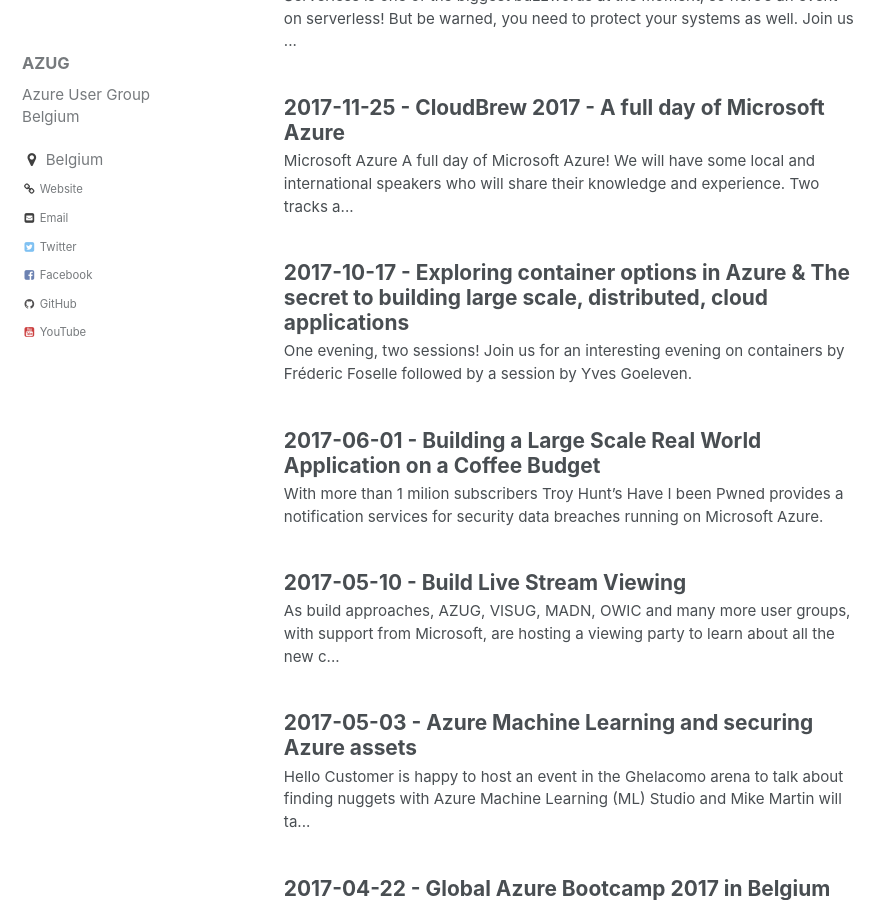
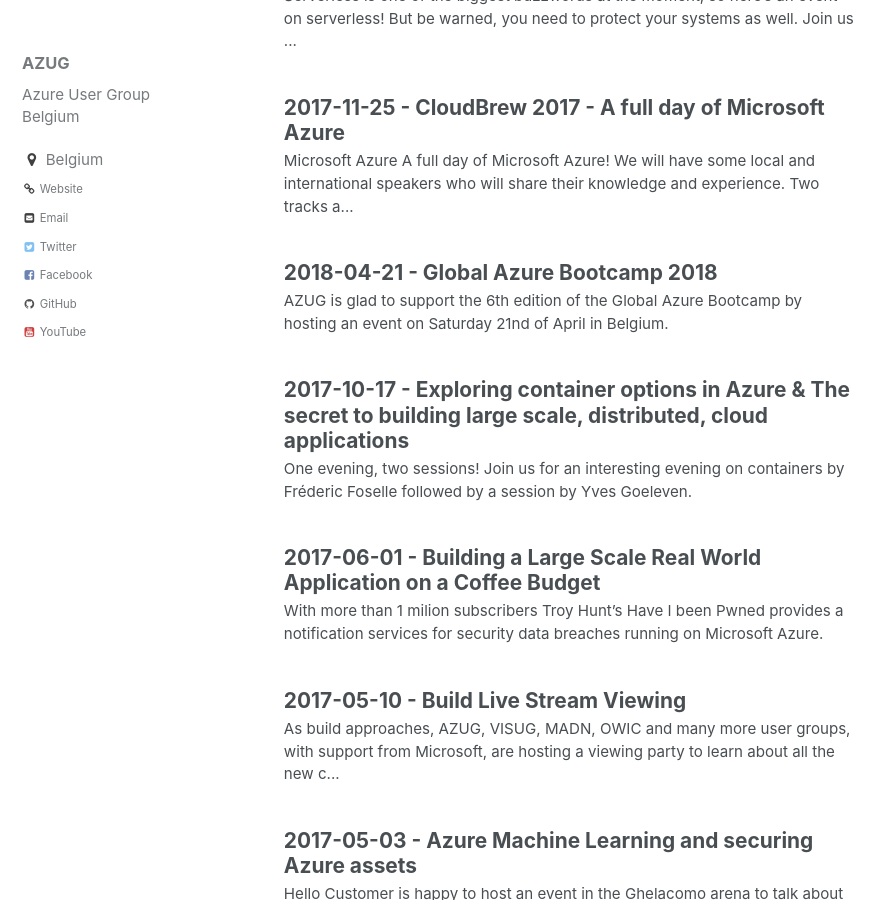
Before and after one commit to AzugBe/azugbe.github.io, a Jekyll site: the page built from _pages/events.html, in a window 1280 px wide and 900 px high, scrolled down 350 px. Shown: the whole window, without its empty margins (0-894 px from the left). Built offline with Jekyll 4.4.1, drawn with Linux system fonts in a browser that asks for light colours.

Commit message:
Add GAB 2018 (#36)

```diff
--- /dev/null
+++ b/_posts/events/2018-04-21---global-azure-bootcamp.md
@@ -0,0 +1,35 @@
+---
+layout: single
+title: "2018-04-21 - Global Azure Bootcamp 2018"
+date: 2017-11-25 13:37:00 +0000
+comments: true
+published: true
+categories: ["events"]
+tags: ["Events"]
+alias: ["/events/2018-04-21---global-azure-bootcamp"]
+author: Tom Kerkhove
+redirect_from:
+ - /events/2018-04-21---global-azure-bootcamp.html
+ - /events/2018/04/2112/global-azure-bootcamp.html
+---
+
+AZUG is glad to support the 6th edition of the Global Azure Bootcamp by hosting an event on Saturday 21nd of April in Belgium.
+
+We will host a full day of Azure sessions, labs or just provide a workspace for people who have been thinking of a side project but are looking for a partner in crime.
+
+## Agenda
+We are looking for your interesting sessions to build our agenda.
+
+Feel free to submit them on our [call for paper](https://sessionize.com/global-azure-bootcamp-2018-azug/)!
+
+## Practical details
+**Event date:** April 21, 2018
+
+**Event location:**<br />
+itnetX<br />
+Ruisstraat 226<br />
+9140 Temse<br />
+Belgium
+
+## Register via EventBrite
+<div style="width:100%; text-align:left;"><iframe src="//eventbrite.com/tickets-external?eid=38977193836&ref=etckt" frameborder="0" height="275" width="100%" vspace="0" hspace="0" marginheight="5" marginwidth="5" scrolling="auto" allowtransparency="true"></iframe><div style="font-family:Helvetica, Arial; font-size:12px; padding:10px 0 5px; margin:2px; width:100%; text-align:left;" ><a class="powered-by-eb" style="color: #ADB0B6; text-decoration: none;" target="_blank" href="http://www.eventbrite.com/">Powered by Eventbrite</a></div></div>
```
Also changed, not shown: index.md (+3 -1 lines).
